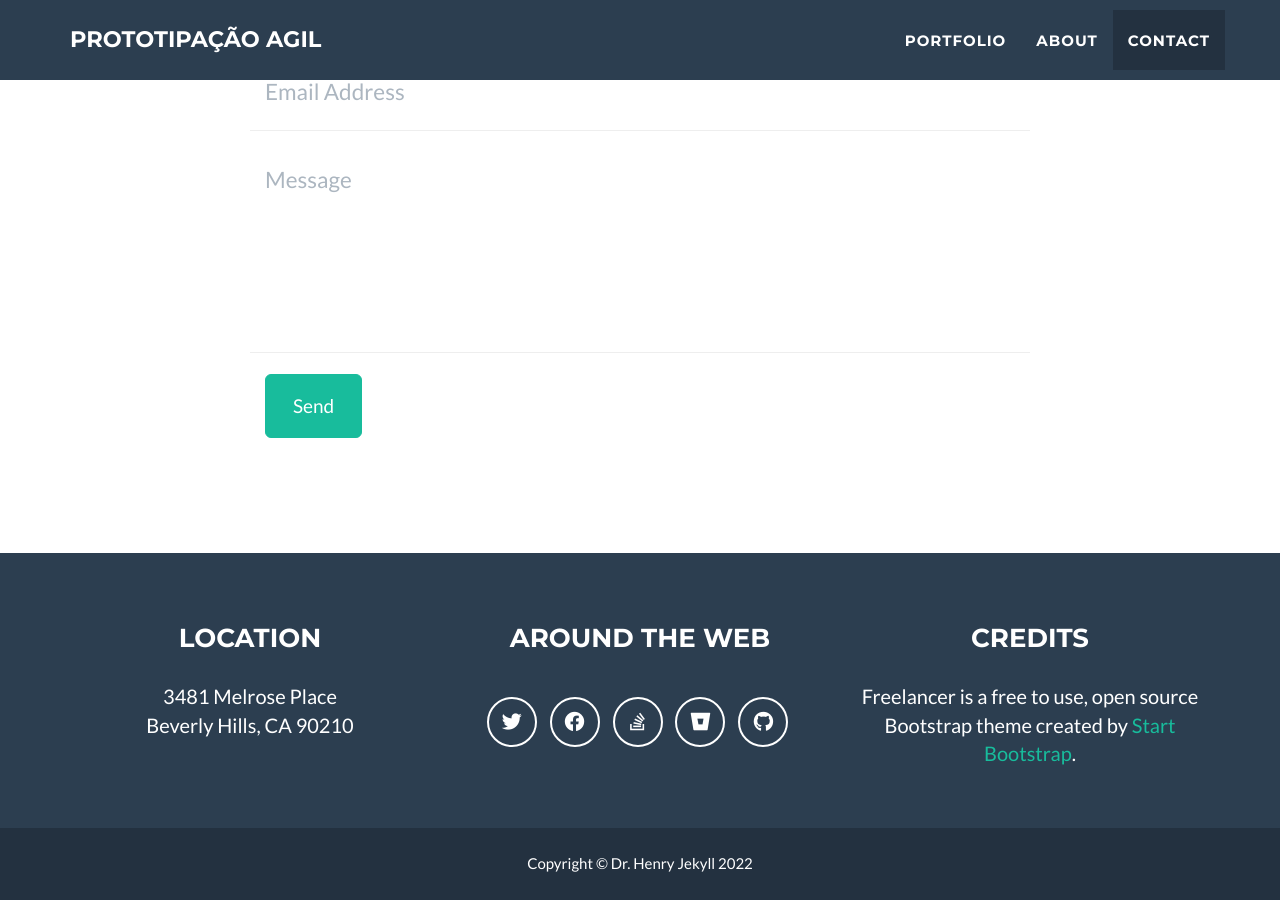
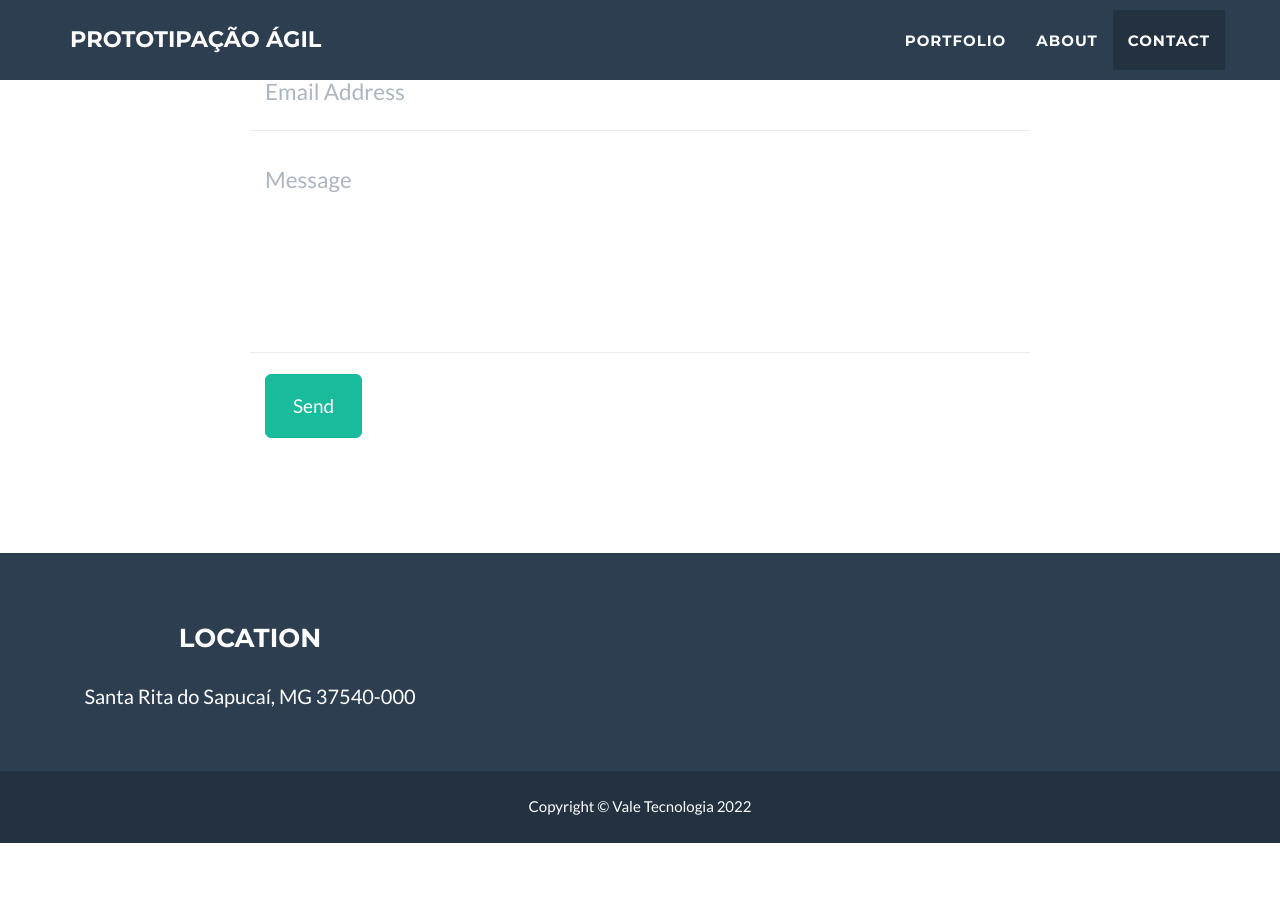
Before and after one commit to leoribg/leoribg.github.io, a Jekyll site: the page built from _posts/2014-07-18-project-1.markdown, in a window 1280 px wide and 900 px high, scrolled down 2755 px. Built offline with Jekyll 4.4.1, drawn with Linux system fonts in a browser that asks for light colours; after the commit the page ends 3598 px from its top, so only the background shows below that; some of the changed text lies outside the part shown.

Commit message:
✨ feat: Atualizacao _config.yml

```diff
--- a/_config.yml
+++ b/_config.yml
@@ -1,10 +1,10 @@
 # Site settings
-title: Prototipação Agil
+title: Prototipação Ágil
 email: leonardo@valetecnologia.com
 url: https://github.com/leoribg/leoribg.github.io
-description: "Placas de prototipacao agil para validacoes de ideias e novos negocios!"
+description: "Placas de prototipacao ágil para validações de idéias e novos negócios!"
 keywords: "IoT, prototype, board, sensors, wireless"
-skills: "Confiavel Agil Funcional"
+skills: "Confiavel - Ágil - Funcional - Profissional"
 meta_author: Goncalves Leonardo
 
 # Google webmaster tools
@@ -32,31 +32,30 @@ color:
 
 # Footer settings
 footer:
-  copyright: Dr. Henry Jekyll
+  copyright: Vale Tecnologia
   location: Location
-  social: Around the Web
-  credits: Credits
+  # social: Around the Web
+  # credits: Credits
 
 # Social networks usernames (many more available: google-plus, flickr, dribbble, pinterest, instagram, tumblr, linkedin, etc.)
-social:
-  - title: twitter
-    url: http://twitter.com/jekyllrb
-  - title: facebook
-    url:
-  - title: stack-overflow
-    url: http://stackoverflow.com/questions/tagged/jekyll
-  - title: bitbucket
-    url: http://bitbucket.org/jekyll
-  - title: github
-    url: http://github.com/jekyll
+# social:
+#   - title: twitter
+#     url: http://twitter.com/jekyllrb
+#   - title: facebook
+#     url:
+#   - title: stack-overflow
+#     url: http://stackoverflow.com/questions/tagged/jekyll
+#   - title: bitbucket
+#     url: http://bitbucket.org/jekyll
+#   - title: github
+#     url: http://github.com/jekyll
 
 # Postal address (add as many lines as necessary)
 address:
-  - line: 3481 Melrose Place
-  - line: Beverly Hills, CA 90210
+  - line: Santa Rita do Sapucaí, MG 37540-000
 
 # Credits content
-credits: 'Freelancer is a free to use, open source Bootstrap theme created by <a href="http://startbootstrap.com">Start Bootstrap</a>.'
+# credits: 'Freelancer is a free to use, open source Bootstrap theme created by <a href="http://startbootstrap.com">Start Bootstrap</a>.'
 
 # Build settings
 markdown: kramdown
```
